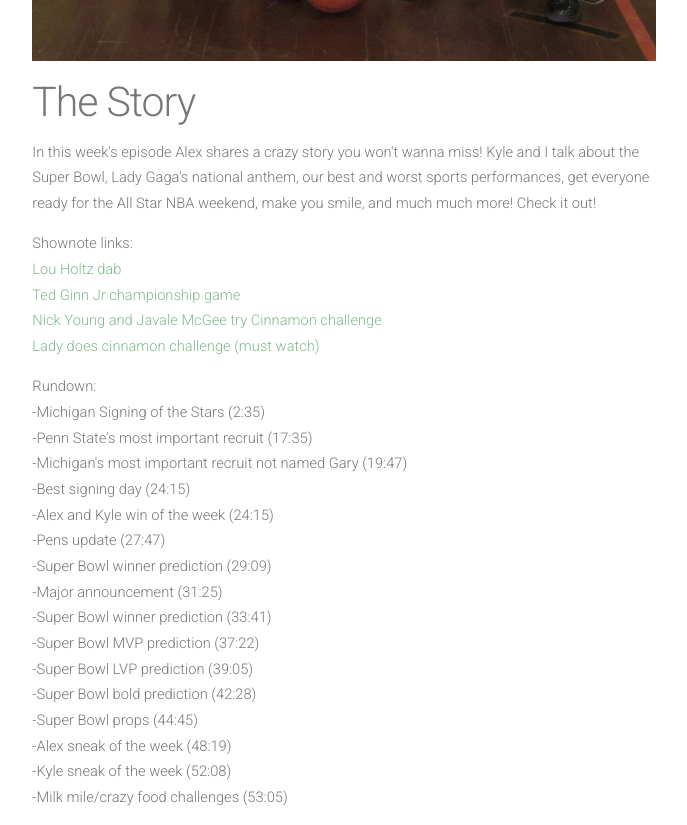
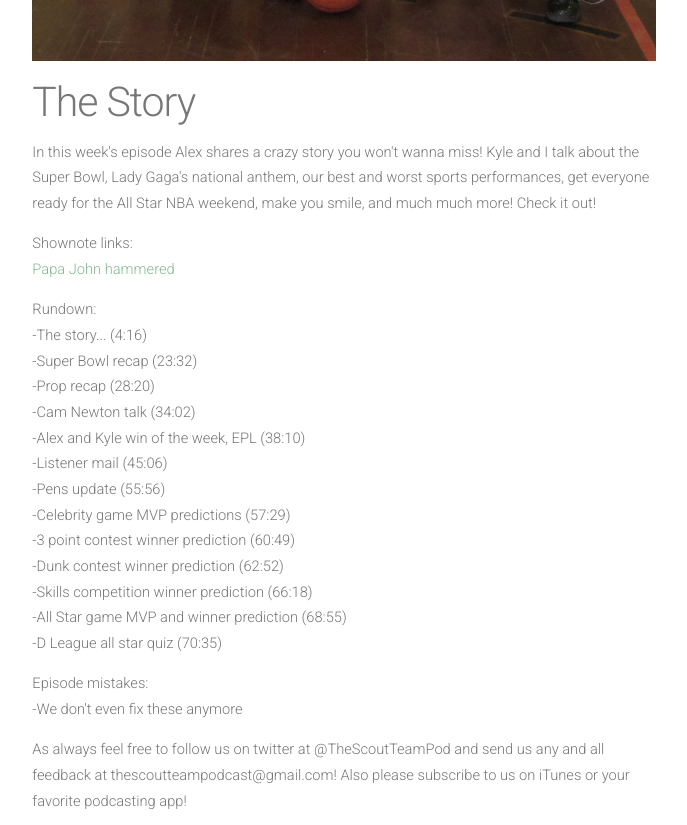
Before and after one commit to alancast/alancast.github.io, a Jekyll site: the page built from _posts/2016-2-12-episode18.md, in a window 1280 px wide and 900 px high, scrolled down 1028 px, cut to the strip 0-825 px from the top of the window. Shown: the whole strip, without its empty margins (296-983 px from the left). Built offline with Jekyll 4.4.1, drawn with Linux system fonts in a browser that asks for light colours; nearby versions of some CDN libraries.

Commit message:
publishing final episode 18 to website

```diff
--- a/_posts/2016-2-12-episode18.md
+++ b/_posts/2016-2-12-episode18.md
@@ -7,27 +7,21 @@ tags: PodcastEpisode
 
 <p>In this week's episode Alex shares a crazy story you won't wanna miss! Kyle and I talk about the Super Bowl, Lady Gaga's national anthem, our best and worst sports performances, get everyone ready for the All Star NBA weekend, make you smile, and much much more! Check it out!</p>
 <p>Shownote links:
-<br><a target="_blank" href="https://sports.yahoo.com/video/jim-harbaugh-lou-holtz-dab-201108212.html">Lou Holtz dab</a>
-<br><a target="_blank" href="https://www.youtube.com/watch?v=eto0QX2d5oU">Ted Ginn Jr championship game</a>
-<br><a target="_blank" href="https://www.youtube.com/watch?v=GAVgmlmsTAI">Nick Young and Javale McGee try Cinnamon challenge</a>
-<br><a target="_blank" href="https://www.youtube.com/watch?v=Cyk7utV_D2I">Lady does cinnamon challenge (must watch)</a></p>
+<br><a target="_blank" href="http://totalfratmove.com/picture-papa-john-was-blackout-drunk-after-louisvilles-national-championship-win/">Papa John hammered</a></p>
 <p>Rundown:
-<br>-Michigan Signing of the Stars (2:35)
-<br>-Penn State's most important recruit (17:35)
-<br>-Michigan's most important recruit not named Gary (19:47)
-<br>-Best signing day (24:15)
-<br>-Alex and Kyle win of the week (24:15)
-<br>-Pens update (27:47)
-<br>-Super Bowl winner prediction (29:09)
-<br>-Major announcement (31:25)
-<br>-Super Bowl winner prediction (33:41)
-<br>-Super Bowl MVP prediction (37:22)
-<br>-Super Bowl LVP prediction (39:05)
-<br>-Super Bowl bold prediction (42:28)
-<br>-Super Bowl props (44:45)
-<br>-Alex sneak of the week (48:19)
-<br>-Kyle sneak of the week (52:08)
-<br>-Milk mile/crazy food challenges (53:05)</p>
+<br>-The story... (4:16)
+<br>-Super Bowl recap (23:32)
+<br>-Prop recap (28:20)
+<br>-Cam Newton talk (34:02)
+<br>-Alex and Kyle win of the week, EPL (38:10)
+<br>-Listener mail (45:06)
+<br>-Pens update (55:56)
+<br>-Celebrity game MVP predictions (57:29)
+<br>-3 point contest winner prediction (60:49)
+<br>-Dunk contest winner prediction (62:52)
+<br>-Skills competition winner prediction (66:18)
+<br>-All Star game MVP and winner prediction (68:55)
+<br>-D League all star quiz (70:35)</p>
 <p>Episode mistakes:
 <br>-We don't even fix these anymore</p>
 <p>As always feel free to follow us on twitter at @TheScoutTeamPod and send us any and all feedback at thescoutteampodcast@gmail.com! Also please subscribe to us on iTunes or your favorite podcasting app!</p>
```
